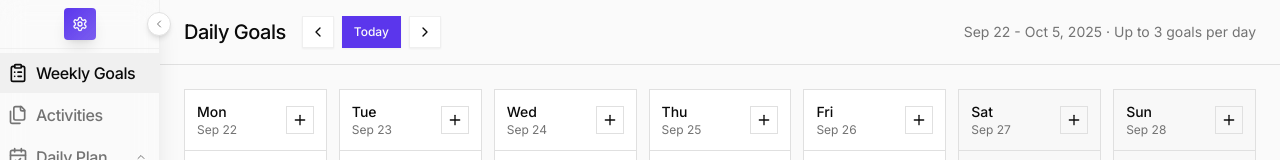
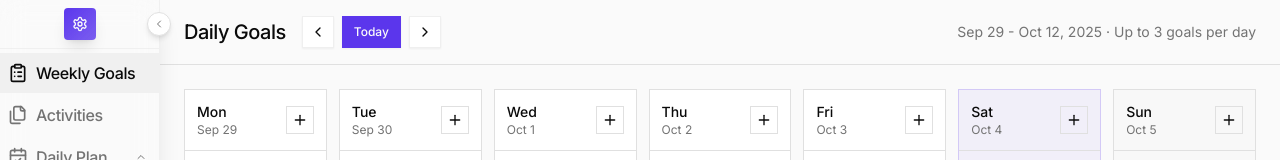
Before and after one commit to obihughes/omega-planner, a Next.js app: page /goals/weekly in a window 1280 px wide. Shown: the top 160 px of the page. Built offline with nearby package versions, Linux system fonts and the light colour scheme.

Commit message:
refactor(goals): improve week date generation logic in WeeklyGoalsPage for clearer navigation and display of current and next week

```diff
--- a/app/goals/weekly/page.tsx
+++ b/app/goals/weekly/page.tsx
@@ -45,19 +45,31 @@ export default function WeeklyGoalsPage() {
   // State for week navigation (0 = current week, -1 = previous week, 1 = next week, etc.)
   const [weekOffset, setWeekOffset] = useState(0);
 
-  // Generate 14 days: 7 days before the start of current week, current week, 6 after (2 weeks total)
+  // Generate 14 days: current week Monday-Sunday on top row, next week Monday-Sunday on bottom row
   const days = useMemo(() => {
     const today = new Date();
     today.setHours(12, 0, 0, 0);
+
     // Calculate the Monday of the target week
     const targetMonday = new Date(today);
     targetMonday.setDate(today.getDate() - today.getDay() + 1 + (weekOffset * 7)); // Monday of target week
 
-    return Array.from({ length: 14 }, (_, i) => {
+    // Create array with current week (Monday-Sunday) then next week (Monday-Sunday)
+    const result = [];
+    // Add current week: Monday to Sunday
+    for (let i = 0; i < 7; i++) {
       const d = new Date(targetMonday);
-      d.setDate(targetMonday.getDate() + i - 7); // 7 days before target Monday, then 7 days after
-      return d;
-    });
+      d.setDate(targetMonday.getDate() + i);
+      result.push(d);
+    }
+    // Add next week: Monday to Sunday
+    for (let i = 0; i < 7; i++) {
+      const d = new Date(targetMonday);
+      d.setDate(targetMonday.getDate() + 7 + i);
+      result.push(d);
+    }
+
+    return result;
   }, [weekOffset]);
 
   // Client-only: load goals across visible weeks after mount to avoid SSR hydration mismatch
```
